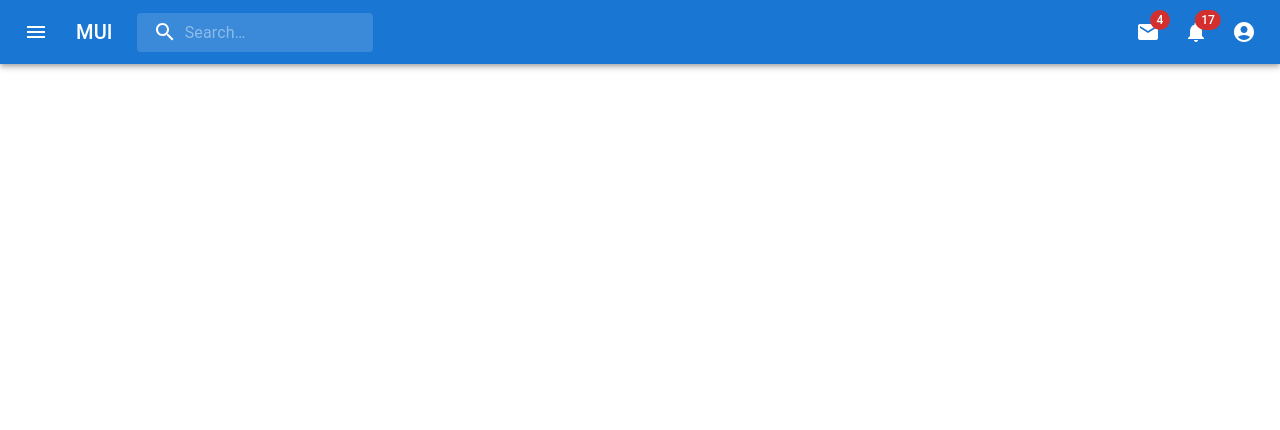
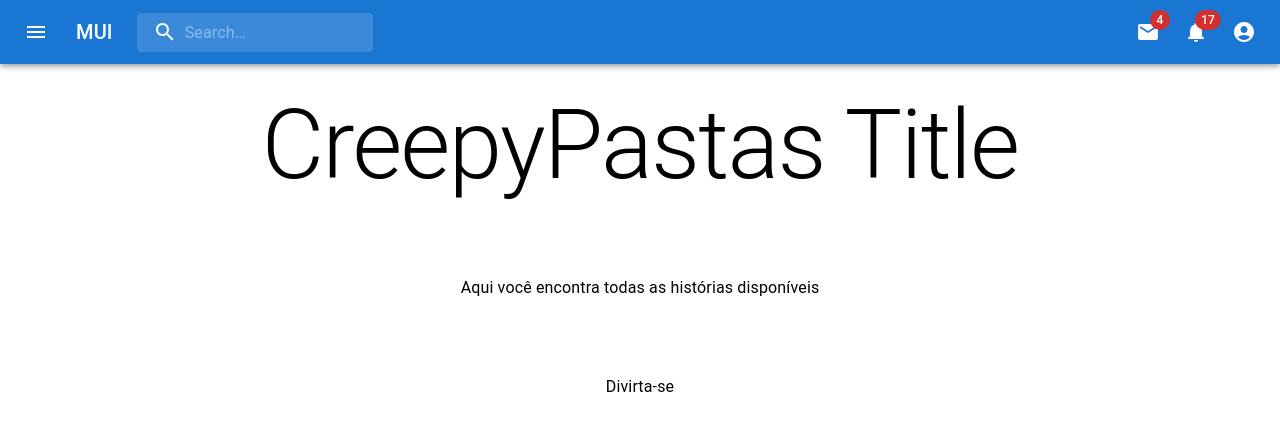
Before and after one commit to silvaPool/project-creepypasta, a React (Vite) app: page / in a window 1280 px wide. Shown: the top 430 px of the page. Built offline with nearby package versions, Linux system fonts and the light colour scheme.

Commit message:
Texto expositivo

```diff
--- a/src/App.jsx
+++ b/src/App.jsx
@@ -1,6 +1,7 @@
 import { SignInButton, SignOutButton, SignedIn, SignedOut } from '@clerk/clerk-react'
 import './App.css'
 import PrimarySearchAppBar from './components/Header'
+import Title from './components/Title'
 
 function App() {
 
@@ -19,6 +20,8 @@ function App() {
 
   <PrimarySearchAppBar />
 
+  <Title />
+
     </>
   )
 }
--- /dev/null
+++ b/src/components/Title.jsx
@@ -0,0 +1,13 @@
+import { Box, Typography } from "@mui/material";
+
+function Title() {
+    return (
+        <Box sx={{display: 'flex', flexDirection: 'column', justifyContent: 'space-between', alignItems: 'center', height: '45vh', padding: '25px'}}>
+                <Typography variant="h1">CreepyPastas Title</Typography>
+                <Typography variant="body1">Aqui você encontra todas as histórias disponíveis</Typography>
+                <Typography variant="body1">Divirta-se</Typography>
+        </Box>
+    )
+}
+
+export default Title;
```
